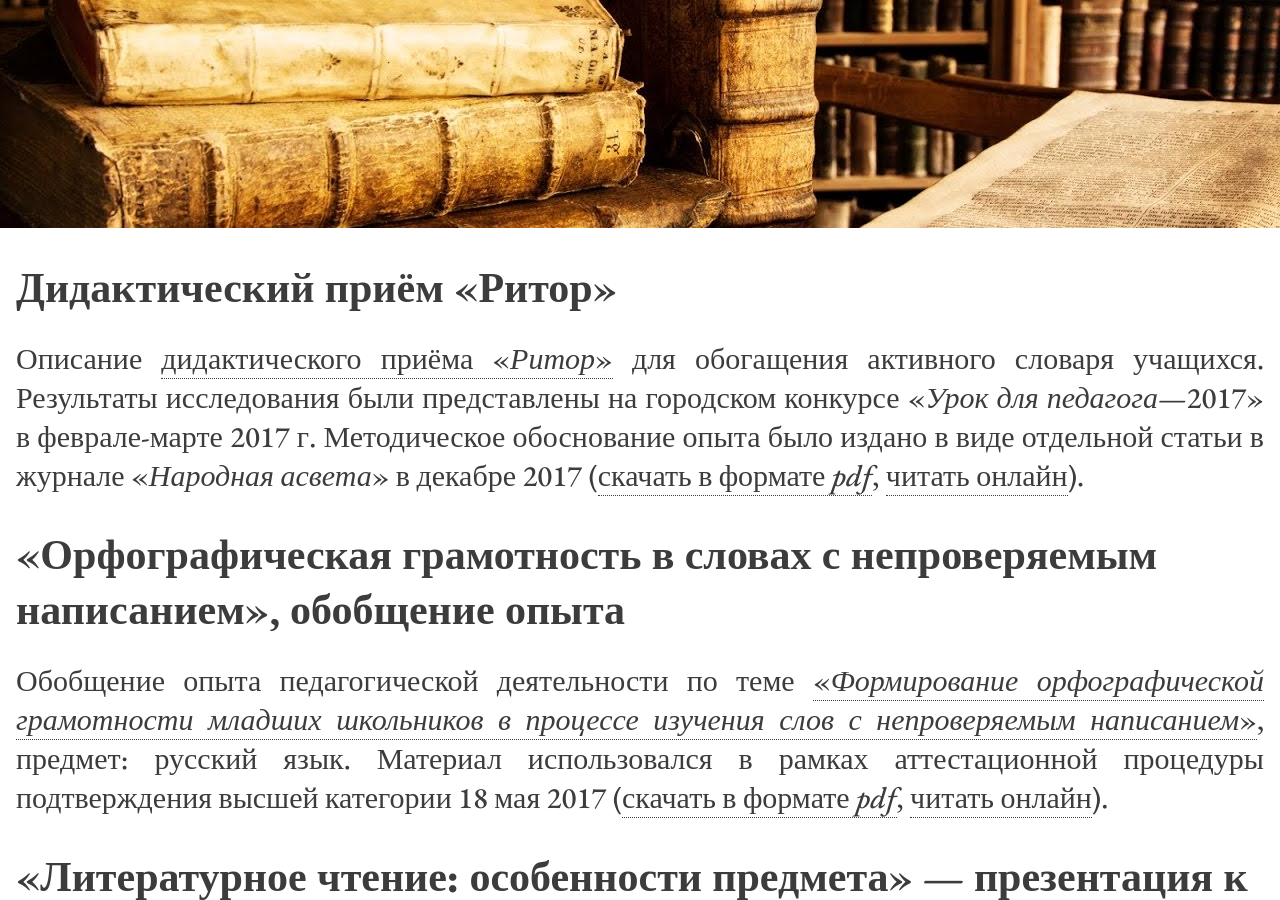
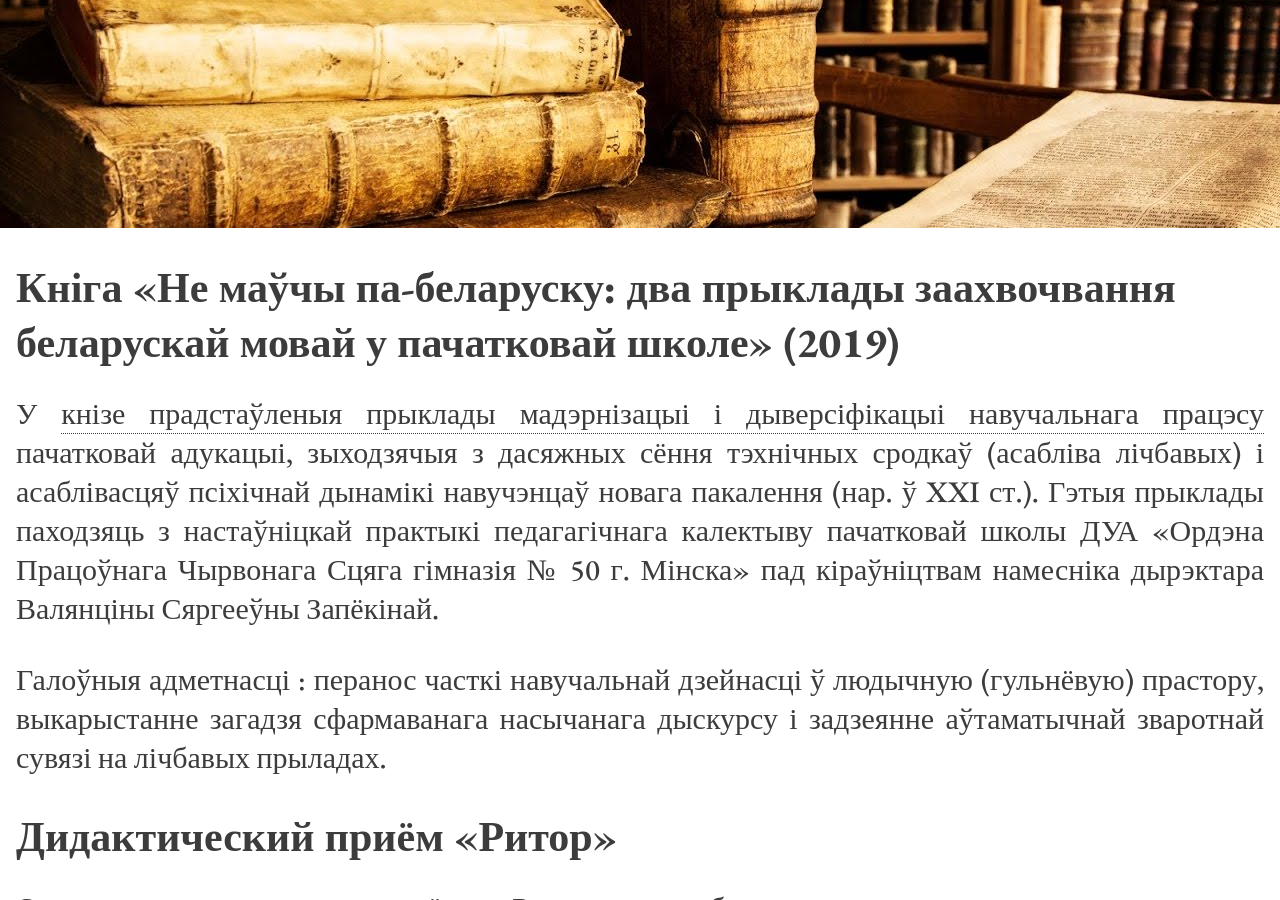
Before and after one commit to seveleva/seveleva, a Jekyll site: the page built from articles.md, in a window 1280 px wide and 900 px high, scrolled down 432 px. Built offline with Jekyll 4.4.1, drawn with Linux system fonts in a browser that asks for light colours.

Commit message:
Update articles.md

```diff
--- a/articles.md
+++ b/articles.md
@@ -3,11 +3,20 @@ layout: page
 title: Статьи и педагогические материалы
 lang: ru
 position: 100
-cover_url: https://seveleva.com/img/books.jpg
+cover_url: 'https://seveleva.com/img/books.jpg'
 navlevel: header
 navtitle: Статьи
 description: Педагогические материалы и статьи Севелевой Л.М.
+published: true
 ---
+## Кніга «Не маўчы па-беларуску: два прыклады заахвочвання беларускай мовай у пачатковай школе» (2019)
+
+У [кнізе прадстаўленыя прыклады мадэрнізацыі і дыверсіфікацыі навучальнага працэсу](/nie-maŭčy) пачатковай адукацыі, зыходзячыя з дасяжных сёння тэхнічных сродкаў (асабліва лічбавых) і асаблівасцяў псіхічнай дынамікі навучэнцаў новага пакалення (нар. ў XXI ст.). Гэтыя прыклады паходзяць з настаўніцкай практыкі педагагічнага калектыву пачатковай школы ДУА «Ордэна Працоўнага Чырвонага Сцяга гімназія № 50 г. Мінска» пад кіраўніцтвам намесніка дырэктара Валянціны Сяргееўны Запёкінай.
+
+Галоўныя адметнасці : перанос часткі навучальнай дзейнасці ў людычную (гульнёвую) прастору, выкарыстанне загадзя сфармаванага насычанага дыскурсу і задзеянне аўтаматычнай зваротнай сувязі на
+лічбавых прыладах.
+
+
 
 ## Дидактический приём «Ритор»
 
```
